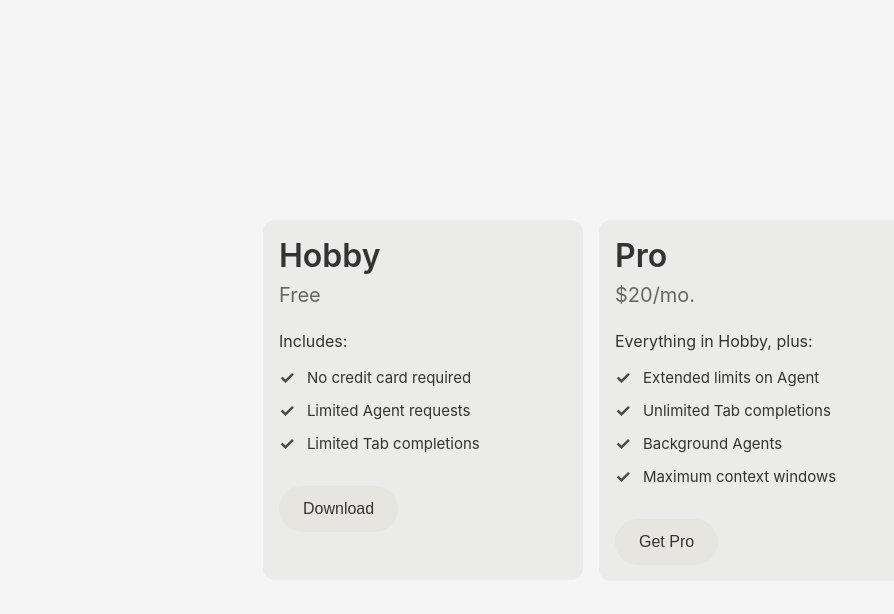
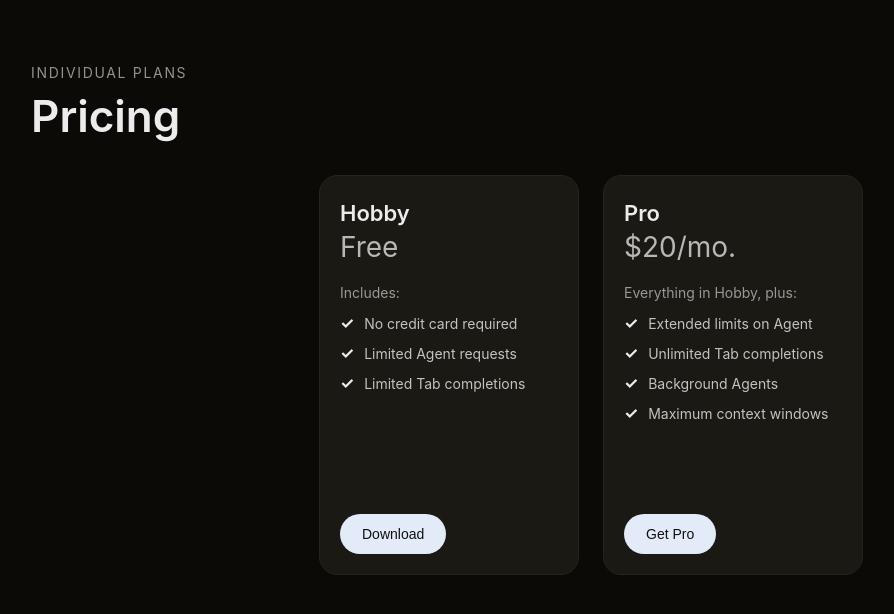
Before and after one commit to pavlorazinkin-dev/First-Coding-Project, a plain HTML site: page index.html in a window 1280 px wide. Shown: the whole page, without its empty margins (49-943 px from the left). Drawn offline with Linux system fonts and the light colour scheme.

Commit message:
Refactor pricing section layout and styles
Updated the HTML structure for the pricing cards, enhancing accessibility and visual hierarchy. Adjusted CSS styles for improved aesthetics, including background color, padding, and typography. Added a header section to better organize content.

```diff
--- a/index.html
+++ b/index.html
@@ -7,9 +7,15 @@
     <link rel="stylesheet" href="styles.css">
 </head>
 <body>
+    <main class="page">
+        <header class="page-header">
+            <p class="page-kicker">Individual Plans</p>
+            <h1 class="page-title">Pricing</h1>
+        </header>
+
         <div class="cards-container">
             <div class="card">
-            <h1 class="card-title">Hobby</h1>
+                <h2 class="card-title">Hobby</h2>
                 <p class="card-price">Free</p>
                 <div class="card-content">
                     <p class="includes-text">Includes:</p>
@@ -31,7 +37,7 @@
                 <button class="download-button">Download</button>
             </div>
             <div class="card">
-            <h1 class="card-title">Pro</h1>
+                <h2 class="card-title">Pro</h2>
                 <p class="card-price">$20/mo.</p>
                 <div class="card-content">
                     <p class="includes-text">Everything in Hobby, plus:</p>
@@ -57,5 +63,6 @@
                 <button class="download-button">Get Pro</button>
             </div>
         </div>
+    </main>
 </body>
 </html>
--- a/styles.css
+++ b/styles.css
@@ -6,53 +6,85 @@
 
 body {
     font-family: -apple-system, BlinkMacSystemFont, 'Segoe UI', Roboto, Oxygen, Ubuntu, Cantarell, sans-serif;
-    background-color: #f5f5f5;
+    background-color: #0b0a07;
+    color: #edecec;
     display: flex;
     justify-content: center;
-    align-items: center;
+    align-items: flex-start;
     min-height: 100vh;
-    padding: 20px;
+    padding: 64px 80px;
+}
+
+.page {
+    max-width: 1120px;
+    width: 100%;
+    display: flex;
+    flex-direction: column;
+    gap: 32px;
+}
+
+.page-header {
+    display: flex;
+    flex-direction: column;
+    gap: 8px;
+}
+
+.page-kicker {
+    font-size: 14px;
+    letter-spacing: 0.12em;
+    text-transform: uppercase;
+    color: rgba(237, 236, 236, 0.6);
+}
+
+.page-title {
+    font-size: 44px;
+    font-weight: 600;
+    color: #edecec;
 }
 
 .cards-container {
     display: flex;
     flex-direction: row;
-    gap: 16px;
+    gap: 24px;
     flex-wrap: nowrap;
     justify-content: center;
     align-items: flex-start;
 }
 
 .card {
-    background-color: #ebebe9;
-    border-radius: 12px;
-    padding: 16px;
-    width: 320px;
-    min-height: 360px;
+    background-color: #1b1913;
+    border-radius: 18px;
+    padding: 24px 20px 20px;
+    width: 260px;
+    min-height: 400px;
     flex-shrink: 0;
+    border: 1px solid #26231a;
+    display: flex;
+    flex-direction: column;
 }
 
 .card-title {
-    font-size: 32px;
+    font-size: 22px;
     font-weight: 600;
-    color: #333;
-    margin-bottom: 8px;
+    color: #edecec;
+    margin-bottom: 4px;
 }
 
 .card-price {
-    font-size: 20px;
-    color: #666;
-    margin-bottom: 24px;
+    font-size: 28px;
+    color: rgba(237, 236, 236, 0.75);
+    margin-bottom: 20px;
 }
 
 .card-content {
-    margin-bottom: 32px;
+    margin-bottom: 24px;
+    flex-grow: 1;
 }
 
 .includes-text {
-    font-size: 16px;
-    color: #333;
-    margin-bottom: 16px;
+    font-size: 14px;
+    color: rgba(237, 236, 236, 0.6);
+    margin-bottom: 12px;
 }
 
 .features-list {
@@ -63,35 +95,36 @@ body {
 .features-list li {
     display: flex;
     align-items: center;
-    margin-bottom: 12px;
-    font-size: 15px;
-    color: #333;
+    margin-bottom: 10px;
+    font-size: 14px;
+    color: rgba(237, 236, 236, 0.8);
 }
 
 .checkmark {
-    color: #4a4a4a;
-    font-size: 18px;
-    margin-right: 12px;
+    color: #edecec;
+    font-size: 16px;
+    margin-right: 10px;
     font-weight: bold;
 }
 
 .download-button {
     width: fit-content;
-    background-color: #e6e5e0;
+    background-color: #e3ebf8;
     border: none;
     border-radius: 999px;
-    padding: 14px 24px;
-    font-size: 16px;
+    padding: 12px 22px;
+    font-size: 14px;
     font-weight: 500;
-    color: #333;
+    color: #11110f;
     cursor: pointer;
     transition: background-color 0.2s ease;
+    margin-top: 8px;
 }
 
 .download-button:hover {
-    background-color: #D8D6CE;
+    background-color: #d6e0f5;
 }
 
 .download-button:active {
-    background-color: #D8D6CE;
+    background-color: #cbd6f1;
 }
```
Lines whose indentation alone changed are shown as unchanged.
